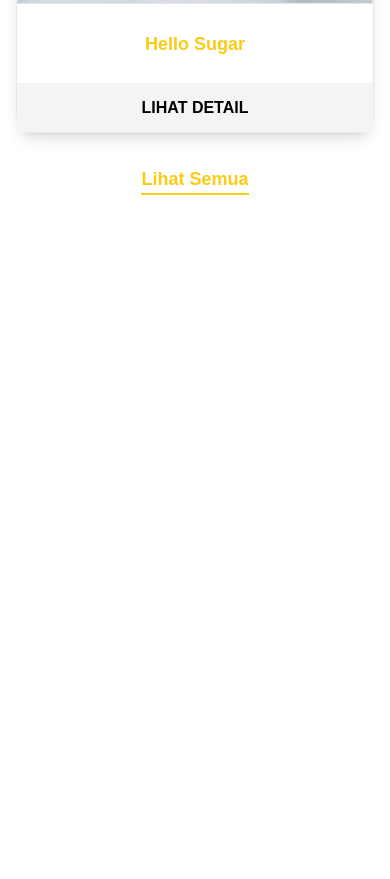
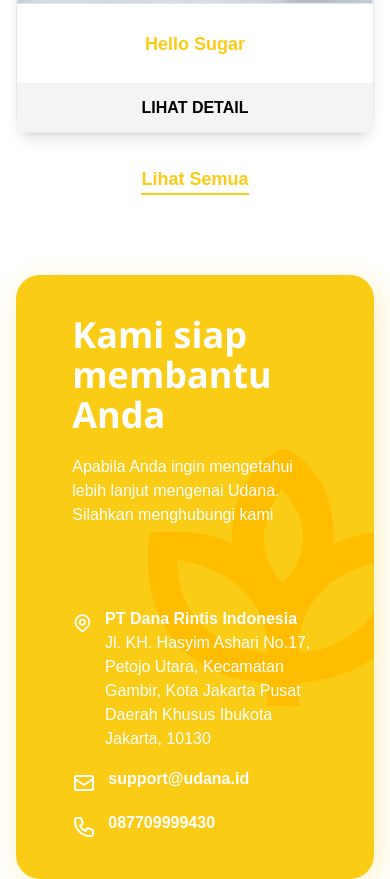
Before and after one commit to alfirman-interview-test/udana.id-project-test, a React (Create React App) app: page / in a window 390 px wide. Shown: the part 4797-5676 px from the top of the page. Before the commit the page ends 4992 px from the top, so only its background shows below. Built offline with nearby package versions, Linux system fonts and the light colour scheme.

Commit message:
feat: responsive contact

```diff
--- a/src/components/home/Contact.js
+++ b/src/components/home/Contact.js
@@ -8,13 +8,13 @@
   return (
     <section className="mt-20 text-white">
       <div
-        className="w-5/6 mx-auto bg-yellow-400 rounded-3xl bg-no-repeat bg-right"
+        className="w-11/12 md:w-[700px] lg:w-5/6 mx-auto bg-yellow-400 rounded-3xl bg-no-repeat bg-right"
         style={{
           backgroundImage: "url('/assets/img/contact-us-bg.png')",
           boxShadow: "4px 6px 31px 0 rgb(251 205 6 / 25%)",
         }}
       >
-        <div className="flex py-10 px-14 space-x-20 after:flex-1">
+        <div className="lg:flex py-10 px-14 lg:space-x-20 lg:after:flex-1">
           <div className="flex-[1.5]">
             <h3 className="font-ubuntu text-4xl font-bold">
               Kami siap membantu Anda
@@ -24,7 +24,7 @@
               Silahkan menghubungi kami
             </p>
           </div>
-          <div className="flex-[1.5]">
+          <div className="flex-[1.5] mt-20">
             <ul className="space-y-4">
               <li className="flex space-x-3">
                 <LocationMarkerIcon className="h-6 w-6 mt-1" />
--- a/src/pages/Home.js
+++ b/src/pages/Home.js
@@ -10,8 +10,8 @@
       <Jumbotron />
       <HowItWorks />
       <Latest />
-      {/* <Contact />
-      <Footer /> */}
+      <Contact />
+      {/* <Footer /> */}
     </main>
   );
 }
```
